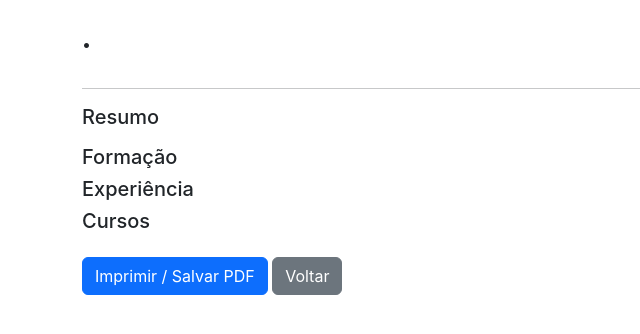
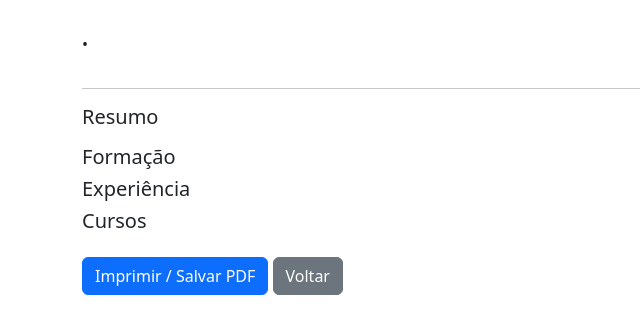
Before and after one commit to giulius-cotelo/gerar-curriculos, a PHP site: page /generate.php in a window 1280 px wide. Shown: the top 334 px of the page, without its empty margins (0-640 px from the left). Run offline with PHP 8.4, Linux system fonts and the light colour scheme.

Commit message:
stylecss teste

```diff
--- a/assets/css/styles.css
+++ b/assets/css/styles.css
@@ -1,3 +1,3 @@
 /* assets/css/styles.css */
-body{font-family: Inter, Arial, sans-serif}
-.formacao-item, .habilidades-item, .exp-item, .curso-item{background:#ff0000}
+/* body{font-family: Inter, Arial, sans-serif}
+.formacao-item, .habilidades-item, .exp-item, .curso-item{background:#ff0000} */
```
